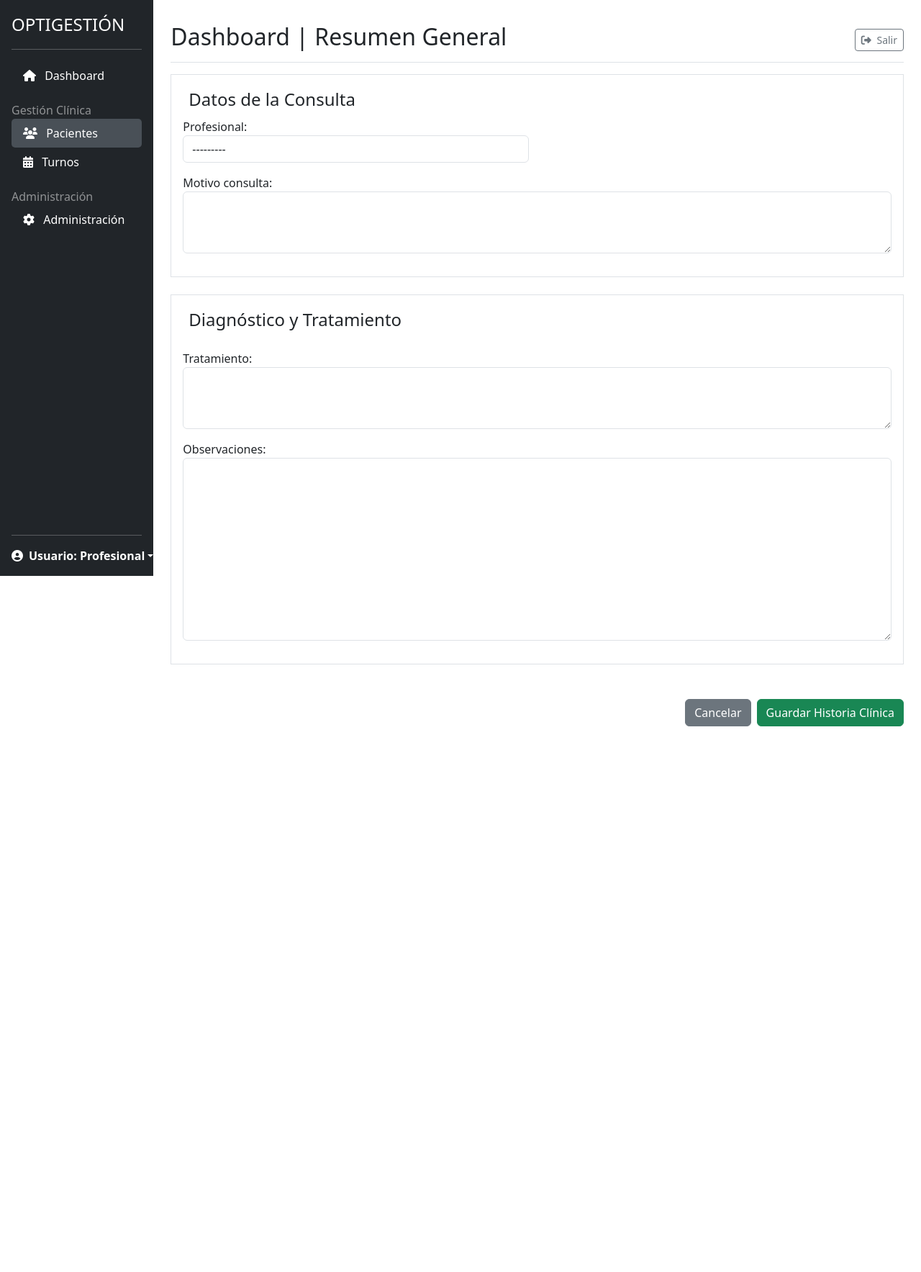
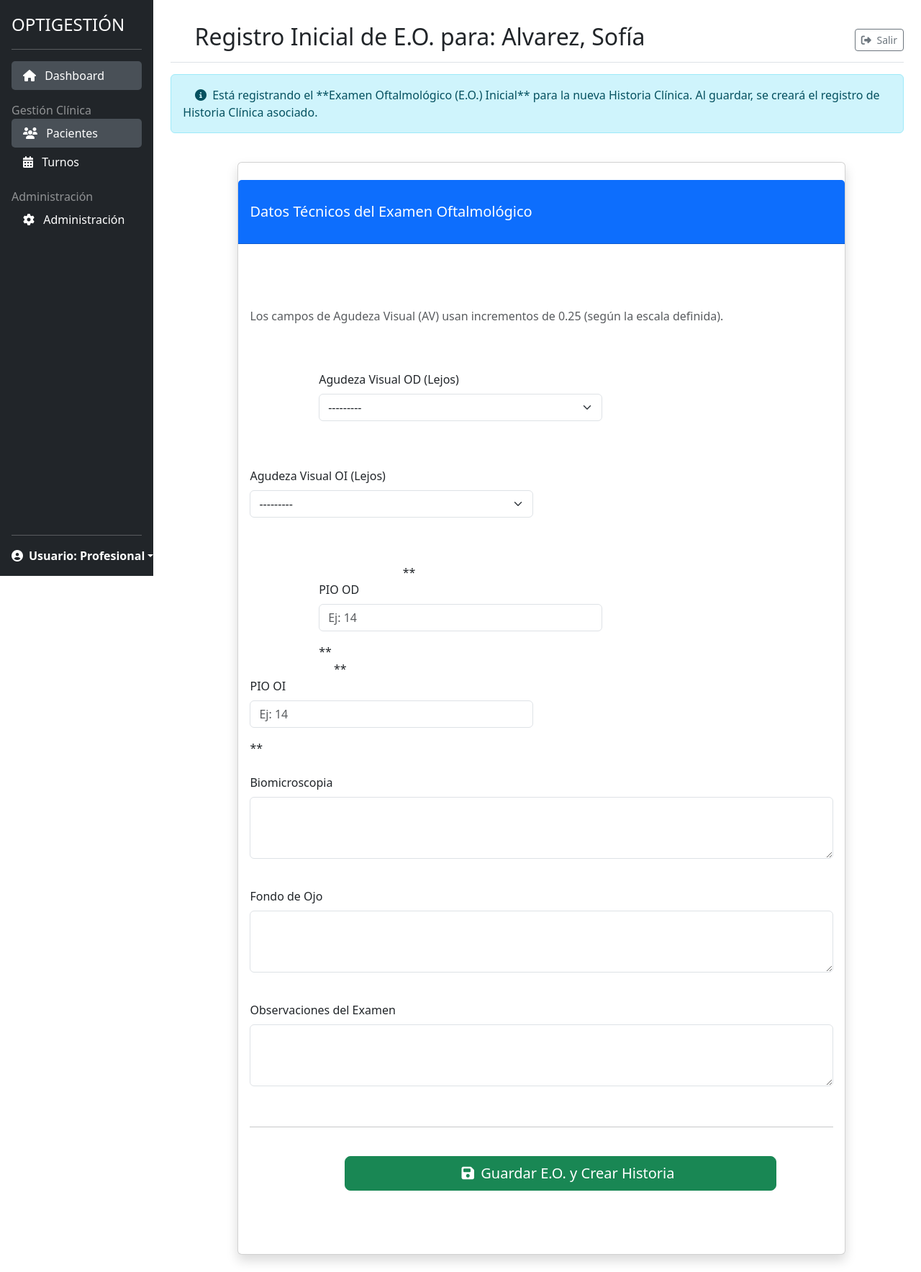
Before and after one commit to yoryelin/consultorio-oftalmologico, a Django app: page /pacientes/4/hc/nuevo/ in a window 1280 px wide. Shown: the whole page at 72% size. Before the commit the page ends 1009 px from the top, so only its background shows below. Run offline with Django 5.2, Linux system fonts and the light colour scheme; a user stored in the database is signed in; data comes from the database, SQL or seed files in the repository; some libraries are stand-ins or nearby versions.

Commit message:
feat(turnos): Finalización de la funcionalidad de la agenda de turnos. Incluye: implementación de FullCalendar, exclusión de fines de semana, corrección de rutas de templates, y adición de formularios de examen y obra social.

```diff
--- a/core/urls.py
+++ b/core/urls.py
@@ -7,13 +7,14 @@ from gestion_clinica.views import DashboardView
 urlpatterns = [
     path('admin/', admin.site.urls),
 
-    # CORRECCIÓN CLAVE: Usamos la inclusión estándar (SIN namespace ni app_name)
-    # Django encontrará el nombre 'logout' aquí.
+    # URLs de autenticación
     path('accounts/', include('django.contrib.auth.urls')),
 
-    # URL de la aplicación principal (Dashboard)
+    # 1. Dashboard (la única URL de gestion_clinica que NO usa el prefijo 'pacientes/')
     path('', DashboardView.as_view(), name='dashboard'),
 
-    # URLs de la aplicación 'gestion_clinica' (Pacientes, Turnos, etc.)
-    path('', include('gestion_clinica.urls')),
+    # 2. URLs de la aplicación 'gestion_clinica' (Pacientes, Turnos, etc.)
+    # ⭐ CORRECCIÓN CLAVE: Prefijamos TODAS las rutas de la app con 'pacientes/'
+    # Esto soluciona la inconsistencia en el log de Django.
+    path('pacientes/', include('gestion_clinica.urls')),
 ]
--- a/gestion_clinica/forms.py
+++ b/gestion_clinica/forms.py
@@ -1,20 +1,37 @@
 from django import forms
 from .models import (
-    Paciente, HistoriaClinica, Profesional, ObraSocial, ExamenOftalmologico
+    # <--- Agregado Turno
+    Paciente, HistoriaClinica, Profesional, ObraSocial, ExamenOftalmologico, Turno
 )
 # ⭐ IMPORTACIÓN DEL MIXIN ⭐
 from .mixins import BaseFormMixin
 
+# ⭐ IMPORTACIONES PARA CRISPY FORMS (TurnoForm) ⭐
+from crispy_forms.helper import FormHelper
+from crispy_forms.layout import Layout, Fieldset, Submit
 
+# --------------------------------------------------------------------------
+# Lógica para la escala de Agudeza Visual (AV) en incrementos de 0.25
+# --------------------------------------------------------------------------
+# Generamos los valores de 0.25 (25) hasta 20.00 (2000)
+# Usamos i / 100 para convertir el entero a flotante para las etiquetas
+AV_CHOICES = [
+    ('', '---------')] + [
+    (str(i / 100), str(i / 100))
+    for i in range(25, 2025, 25)
+]
+
+# --------------------------------------------------------------------------
 # Las clases de formulario ahora heredan primero de BaseFormMixin
 # Esto aplica automáticamente 'form-control' a todos los campos.
+# --------------------------------------------------------------------------
+
 
 class PacienteForm(BaseFormMixin, forms.ModelForm):
     class Meta:
         model = Paciente
         fields = '__all__'
         widgets = {
-            # El datepicker debe mantener su tipo para funcionar, el Mixin añade el estilo.
             'fecha_nacimiento': forms.DateInput(attrs={'type': 'date'}),
         }
 
@@ -25,7 +42,6 @@ class HistoriaClinicaForm(BaseFormMixin, forms.ModelForm):
         fields = '__all__'
         exclude = ('paciente', 'examen',)
         widgets = {
-            # Los textareas reciben form-control del Mixin, solo definimos las filas.
             'motivo_consulta': forms.Textarea(attrs={'rows': 3}),
             'diagnostico': forms.Textarea(attrs={'rows': 3}),
             'tratamiento': forms.Textarea(attrs={'rows': 3}),
@@ -33,11 +49,26 @@ class HistoriaClinicaForm(BaseFormMixin, forms.ModelForm):
 
 
 class ExamenOftalmologicoForm(BaseFormMixin, forms.ModelForm):
+    # ⭐ CAMPOS PERSONALIZADOS CON LA ESCALA INCREMENTAL DE 0.25 ⭐
+    agudeza_visual_od = forms.ChoiceField(
+        choices=AV_CHOICES,
+        required=False,
+        label="Agudeza Visual OD (Lejos)",
+    )
+    agudeza_visual_oi = forms.ChoiceField(
+        choices=AV_CHOICES,
+        required=False,
+        label="Agudeza Visual OI (Lejos)"
+    )
+
     class Meta:
         model = ExamenOftalmologico
         fields = '__all__'
         exclude = ('historia_clinica',)
         widgets = {
+            # ⭐ CORRECCIÓN CLAVE: Usamos los nombres de campo EXACTOS del modelo (pio_od, pio_oi) ⭐
+            'pio_od': forms.TextInput(attrs={'placeholder': 'Ej: 14'}),
+            'pio_oi': forms.TextInput(attrs={'placeholder': 'Ej: 14'}),
             'biomicroscopia': forms.Textarea(attrs={'rows': 3}),
             'fondo_ojo': forms.Textarea(attrs={'rows': 3}),
             'observaciones': forms.Textarea(attrs={'rows': 3}),
@@ -57,3 +88,36 @@ class ObraSocialForm(BaseFormMixin, forms.ModelForm):
     class Meta:
         model = ObraSocial
         fields = '__all__'
+
+# --------------------------------------------------------------------------
+# ⭐ FORMULARIO PARA TURNOS (ETAPA 2) ⭐
+# --------------------------------------------------------------------------
+
+
+class TurnoForm(BaseFormMixin, forms.ModelForm):
+    class Meta:
+        model = Turno
+        fields = ['paciente', 'profesional',
+                  'fecha_hora', 'estado', 'observaciones']
+        # Definimos widgets para mejorar la UX (especialmente para fecha_hora)
+        widgets = {
+            # Usamos 'datetime-local' para un selector de fecha y hora moderno
+            'fecha_hora': forms.DateTimeInput(attrs={'type': 'datetime-local'}),
+            'observaciones': forms.Textarea(attrs={'rows': 3}),
+        }
+
+    def __init__(self, *args, **kwargs):
+        super().__init__(*args, **kwargs)
+        # Usamos FormHelper para configurar el botón de submit (ya que no lo hace el Mixin)
+        self.helper = FormHelper()
+        self.helper.layout = Layout(
+            Fieldset(
+                'Detalles del Turno',
+                'paciente',
+                'profesional',
+                'fecha_hora',
+                'estado',
+                'observaciones',
+            ),
+            Submit('submit', 'Guardar Turno', css_class='btn-success')
+        )
--- a/gestion_clinica/templates/gestion_clinica/base.html
+++ b/gestion_clinica/templates/gestion_clinica/base.html
@@ -17,6 +17,7 @@
     <div class="row min-vh-100">
 
         <div id="sidebar" class="col-md-3 col-lg-2 d-md-block bg-dark sidebar collapse p-0">
+            {% comment %} (Contenido omitido por brevedad, pero debe mantenerse completo) {% endcomment %}
             <div class="d-flex flex-column flex-shrink-0 p-3 text-white bg-dark min-vh-100">
                 <a href="{% url 'pacientes:dashboard' %}" class="d-flex align-items-center mb-3 mb-md-0 me-md-auto text-white text-decoration-none">
                     <span class="fs-4">OPTIGESTIÓN</span>
@@ -25,7 +26,7 @@
 
                 <ul class="nav flex-column mb-auto">
                     <li class="nav-item">
-                        <a class="nav-link text-white {% if request.path == '/' %}active bg-secondary{% endif %}"
+                        <a class="nav-link text-white {% if request.path|slice:":10" == '/pacientes' %}active bg-secondary{% endif %}"
                            href="{% url 'pacientes:dashboard' %}">
                             <i class="fas fa-home me-2"></i> Dashboard
                         </a>
@@ -34,14 +35,14 @@
                     <li class="nav-header mt-3 text-white-50">Gestión Clínica</li>
 
                     <li class="nav-item">
-                        <a class="nav-link text-white {% if request.path|slice:":10" == '/pacientes' %}active bg-secondary{% endif %}"
+                        <a class="nav-link text-white {% if request.path|slice:":10" == '/pacientes' and request.path|slice:"11:15" != 'turn' %}active bg-secondary{% endif %}"
                            href="{% url 'pacientes:lista_pacientes' %}">
                             <i class="fas fa-users me-2"></i> Pacientes
                         </a>
                     </li>
 
                     <li class="nav-item">
-                        <a class="nav-link text-white {% if request.path|slice:":7" == '/turnos' %}active bg-secondary{% endif %}"
+                        <a class="nav-link text-white {% if 'turnos' in request.path %}active bg-secondary{% endif %}"
                            href="{% url 'pacientes:lista_turnos' %}">
                             <i class="fas fa-calendar-alt me-2"></i> Turnos
                         </a>
@@ -50,7 +51,7 @@
                     <li class="nav-header mt-3 text-white-50">Administración</li>
 
                     <li class="nav-item">
-                        <a class="nav-link text-white" href="#">
+                        <a class="nav-link text-white" href="{% url 'admin:index' %}">
                             <i class="fas fa-cog me-2"></i> Administración
                         </a>
                     </li>
@@ -91,5 +92,9 @@
 
 <script src="{% static 'js/bootstrap.bundle.min.js' %}"></script>
 
+{# ⭐ ESTO ES LO NUEVO: EL BLOQUE PARA CÓDIGO JS ESPECÍFICO DE LA PÁGINA ⭐ #}
+{% block extra_js %}
+{% endblock extra_js %}
+
 </body>
 </html>
--- /dev/null
+++ b/gestion_clinica/templates/gestion_clinica/examen_oftalmologico_first_form.html
@@ -0,0 +1,66 @@
+{% extends "gestion_clinica/base.html" %}
+{% load crispy_forms_tags %}
+
+{% block title %}E.O. Inicial para {{ paciente.apellido }}, {{ paciente.nombre }}{% endblock title %}
+
+{% block title_heading %}
+    Registro Inicial de E.O. para: {{ paciente.apellido }}, {{ paciente.nombre }}
+{% endblock title_heading %}
+
+{% block content %}
+
+<div class="alert alert-info">
+    <i class="fas fa-info-circle me-1"></i> Está registrando el **Examen Oftalmológico (E.O.) Inicial** para la nueva Historia Clínica. Al guardar, se creará el registro de Historia Clínica asociado.
+</div>
+
+<div class="row justify-content-center">
+    <div class="col-lg-10">
+        <div class="card shadow">
+            <div class="card-header bg-primary text-white">
+                <h5 class="mb-0">Datos Técnicos del Examen Oftalmológico</h5>
+            </div>
+            <div class="card-body">
+                <form method="post">
+                    {% csrf_token %}
+
+                    <p class="text-muted">Los campos de Agudeza Visual (AV) usan incrementos de 0.25 (según la escala definida).</p>
+
+                    {# Fila para Agudeza Visual #}
+                    <div class="row">
+                        <div class="col-md-6">
+                            {{ form.agudeza_visual_od|as_crispy_field }}
+                        </div>
+                        <div class="col-md-6">
+                            {{ form.agudeza_visual_oi|as_crispy_field }}
+                        </div>
+                    </div>
+
+                    {# Fila para Presión Intraocular (CORREGIDO: pio_od y pio_oi) #}
+                    <div class="row">
+                        <div class="col-md-6">
+                            **{{ form.pio_od|as_crispy_field }}**
+                        </div>
+                        <div class="col-md-6">
+                            **{{ form.pio_oi|as_crispy_field }}**
+                        </div>
+                    </div>
+
+                    {# Textareas #}
+                    {{ form.biomicroscopia|as_crispy_field }}
+                    {{ form.fondo_ojo|as_crispy_field }}
+                    {{ form.observaciones|as_crispy_field }}
+
+                    <hr>
+
+                    <div class="d-flex justify-content-end">
+                        <button type="submit" class="btn btn-success btn-lg">
+                            <i class="fas fa-save me-1"></i> Guardar E.O. y Crear Historia
+                        </button>
+                    </div>
+                </form>
+            </div>
+        </div>
+    </div>
+</div>
+
+{% endblock content %}
--- a/gestion_clinica/urls.py
+++ b/gestion_clinica/urls.py
@@ -1,45 +1,53 @@
-# gestion_clinica/urls.py
-
 from django.urls import path
 from .views import (
     DashboardView,
     PacienteListView, PacienteDetailView, PacienteCreateView, PacienteUpdateView,
     HistoriaClinicaCreateView, HistoriaClinicaUpdateView,
+    ExamenOftalmologicoFirstCreateView,
     ExamenOftalmologicoUpdateView,
     ProfesionalCreateView, ObraSocialCreateView,
-    TurnoListView, TurnoCreateView,  # ⭐ Nuevo: Importar vistas de Turnos ⭐
+    TurnoListView, TurnoCreateView,
+    TurnosJsonView,
+    TurnoDetailView,  # <--- NUEVA VISTA IMPORTADA
 )
 
 app_name = 'pacientes'
 
 urlpatterns = [
-    # --- Rutas de Gestión Principal ---
+    # --- Rutas de Gestión Principal (Raíz de la app: /pacientes/) ---
     path('', DashboardView.as_view(), name='dashboard'),
 
-    # --- Rutas de Pacientes ---
-    path('pacientes/', PacienteListView.as_view(), name='lista_pacientes'),
-    path('pacientes/nuevo/', PacienteCreateView.as_view(), name='crear_paciente'),
-    path('pacientes/<int:pk>/', PacienteDetailView.as_view(),
+    # --- Rutas de Pacientes (Quitamos el prefijo 'pacientes/') ---
+    path('lista/', PacienteListView.as_view(), name='lista_pacientes'),
+    path('nuevo/', PacienteCreateView.as_view(), name='crear_paciente'),
+    path('<int:pk>/', PacienteDetailView.as_view(),
          name='detalle_paciente'),
-    path('pacientes/<int:pk>/editar/',
+    path('<int:pk>/editar/',
          PacienteUpdateView.as_view(), name='editar_paciente'),
 
-    # --- Rutas de Historia Clínica y Examen ---
-    path('pacientes/<int:paciente_pk>/hc/nuevo/',
-         HistoriaClinicaCreateView.as_view(), name='crear_historia_clinica'),
+    # --- Rutas de Historia Clínica y Examen (Quitamos el prefijo 'pacientes/') ---
+    path('<int:paciente_pk>/hc/nuevo/',
+         ExamenOftalmologicoFirstCreateView.as_view(), name='crear_historia_clinica'),
+
     path('hc/<int:pk>/editar/', HistoriaClinicaUpdateView.as_view(),
          name='editar_historia_clinica'),
     path('hc/<int:hc_pk>/examen/editar/', ExamenOftalmologicoUpdateView.as_view(),
          name='editar_examen_oftalmologico'),
 
-    # --- Rutas de Catálogo (Uso interno) ---
+    # --- Rutas de Catálogo ---
     path('profesionales/nuevo/', ProfesionalCreateView.as_view(),
          name='crear_profesional'),
     path('obrasocial/nuevo/', ObraSocialCreateView.as_view(),
          name='crear_obra_social'),
 
-    # ⭐ RUTAS DE TURNOS (Objetivo 2.2) ⭐
+    # ⭐ RUTAS DE TURNOS ⭐
     path('turnos/', TurnoListView.as_view(), name='lista_turnos'),
     path('turnos/nuevo/', TurnoCreateView.as_view(), name='crear_turno'),
-    # Nota: Las vistas de Detalle y Edición del Turno las haremos más adelante.
+
+    # ⭐ AÑADIDA: RUTA DE DETALLE DE TURNO (SOLUCIÓN AL ERROR 500) ⭐
+    path('turnos/<int:pk>/detalle/',
+         TurnoDetailView.as_view(), name='detalle_turno'),
+
+    # ⭐ URL para el API de FullCalendar ⭐
+    path('turnos/api/json/', TurnosJsonView.as_view(), name='turnos_json_api'),
 ]
--- a/gestion_clinica/views.py
+++ b/gestion_clinica/views.py
@@ -5,11 +5,16 @@ from django.views.generic import (
 from django.urls import reverse_lazy, reverse
 from django.contrib.auth.mixins import LoginRequiredMixin
 from django.utils import timezone  # Necesario para filtrar turnos
+# ⭐ NUEVA IMPORTACIÓN para transacciones atómicas
+from django.db import transaction
+# ⭐ NUEVAS IMPORTACIONES para la vista JSON de Turnos ⭐
+from django.http import JsonResponse
+
 from .models import (
     Paciente, HistoriaClinica, ExamenOftalmologico, Profesional, ObraSocial, Turno
 )
 from .forms import (
-    PacienteForm, HistoriaClinicaForm, ExamenOftalmologicoForm, ProfesionalForm, ObraSocialForm
+    PacienteForm, HistoriaClinicaForm, ExamenOftalmologicoForm, ProfesionalForm, ObraSocialForm, TurnoForm
 )
 
 # -------------------------------------------------------------
@@ -64,9 +69,12 @@ class PacienteDetailView(LoginRequiredMixin, DetailView):
 
 class PacienteCreateView(LoginRequiredMixin, CreateView):
     model = Paciente
-    form_class = PacienteForm  # Usamos el formulario del archivo forms.py
+    form_class = PacienteForm
     template_name = 'gestion_clinica/paciente_form.html'
-    success_url = reverse_lazy('pacientes:lista_pacientes')
+
+    def get_success_url(self):
+        # Redirige a la creación del turno, pasando el ID del paciente como parámetro GET.
+        return reverse('pacientes:crear_turno') + f'?paciente_id={self.object.pk}'
 
 
 class PacienteUpdateView(LoginRequiredMixin, UpdateView):
@@ -83,6 +91,59 @@ class PacienteUpdateView(LoginRequiredMixin, UpdateView):
 # -------------------------------------------------------------
 
 
+class ExamenOftalmologicoFirstCreateView(LoginRequiredMixin, CreateView):
+    """
+    Vista prioritaria para la primera consulta. Utiliza el formulario de E.O.
+    para crear primero el E.O. y luego la Historia Clínica (HC) asociada.
+    """
+    model = ExamenOftalmologico
+    form_class = ExamenOftalmologicoForm
+    template_name = 'gestion_clinica/examen_oftalmologico_first_form.html'
+
+    def get_context_data(self, **kwargs):
+        context = super().get_context_data(**kwargs)
+        context['paciente'] = get_object_or_404(
+            Paciente, pk=self.kwargs['paciente_pk'])
+        return context
+
+    def form_valid(self, form):
+        paciente = get_object_or_404(Paciente, pk=self.kwargs['paciente_pk'])
+
+        profesional_asignado = None
+        try:
+            profesional_asignado = self.request.user.profesional
+        except AttributeError:
+            try:
+                profesional_asignado = Profesional.objects.first()
+            except Profesional.DoesNotExist:
+                profesional_asignado = None
+        except Profesional.DoesNotExist:
+            try:
+                profesional_asignado = Profesional.objects.first()
+            except Profesional.DoesNotExist:
+                profesional_asignado = None
+
+        with transaction.atomic():
+            # 1. Crear la Historia Clínica (el "contenedor")
+            historia_clinica = HistoriaClinica.objects.create(
+                paciente=paciente,
+                profesional=profesional_asignado,
+                motivo_consulta="Registro Inicial (E.O. Prioritario)",
+                diagnostico="Pendiente de evaluación",
+                tratamiento="Pendiente de indicación",
+            )
+
+            # 2. Asignar la HC al Examen y guardarlo
+            form.instance.historia_clinica = historia_clinica
+            self.object = form.save()
+
+        return redirect(self.get_success_url())
+
+    def get_success_url(self):
+        # Redirige al detalle del paciente después de crear HC y E.O.
+        return reverse('pacientes:detalle_paciente', kwargs={'pk': self.kwargs['paciente_pk']})
+
+
 class HistoriaClinicaCreateView(LoginRequiredMixin, CreateView):
     model = HistoriaClinica
     form_class = HistoriaClinicaForm
@@ -90,7 +151,6 @@ class HistoriaClinicaCreateView(LoginRequiredMixin, CreateView):
 
     def get_context_data(self, **kwargs):
         context = super().get_context_data(**kwargs)
-        # Aseguramos que el paciente se muestre en el formulario
         context['paciente'] = get_object_or_404(
             Paciente, pk=self.kwargs['paciente_pk'])
         return context
@@ -125,7 +185,6 @@ class ExamenOftalmologicoUpdateView(LoginRequiredMixin, UpdateView):
     form_class = ExamenOftalmologicoForm
     template_name = 'gestion_clinica/examen_oftalmologico_form.html'
 
-    # Sobrescribimos get_object para que use el hc_pk en lugar del pk del examen
     def get_object(self, queryset=None):
         hc = get_object_or_404(HistoriaClinica, pk=self.kwargs['hc_pk'])
         # Intenta obtener el examen existente o crea uno nuevo si no existe
@@ -151,7 +210,6 @@ class ProfesionalCreateView(LoginRequiredMixin, CreateView):
     model = Profesional
     form_class = ProfesionalForm
     template_name = 'gestion_clinica/profesional_form.html'
-    # Retornamos al listado de pacientes por simplicidad, aunque lo ideal es al detalle del paciente
     success_url = reverse_lazy('pacientes:lista_pacientes')
 
 
@@ -159,10 +217,10 @@ class ObraSocialCreateView(LoginRequiredMixin, CreateView):
     model = ObraSocial
     form_class = ObraSocialForm
     template_name = 'gestion_clinica/obra_social_form.html'
-    success_url = reverse_lazy('pacientes:lista_pacientes')
+    success_url = reverse_lazy('pacientes:crear_turno')
 
 # -------------------------------------------------------------
-# ⭐ 6. VISTAS PARA GESTIÓN DE TURNOS (Objetivo 2.2) ⭐
+# ⭐ 6. VISTAS PARA GESTIÓN DE TURNOS (ETAPA 2) ⭐
 # -------------------------------------------------------------
 
 
@@ -172,10 +230,8 @@ class TurnoListView(LoginRequiredMixin, ListView):
     template_name = 'gestion_clinica/turno_list.html'
     context_object_name = 'turnos'
 
-    # Sobrescribimos get_queryset para filtrar por la fecha actual o futura
     def get_queryset(self):
         # Muestra solo turnos a partir de la fecha y hora actual, ordenados por fecha
-        # Usamos filter(fecha_hora__date__gte=timezone.localdate()) para incluir el día actual
         return Turno.objects.filter(fecha_hora__gte=timezone.now()).order_by('fecha_hora')
 
     def get_context_data(self, **kwargs):
@@ -187,13 +243,66 @@ class TurnoListView(LoginRequiredMixin, ListView):
 
 
 class TurnoCreateView(LoginRequiredMixin, CreateView):
-    """Permite crear un nuevo turno."""
+    """Permite crear un nuevo turno y maneja la preselección del paciente."""
     model = Turno
+    form_class = TurnoForm
     template_name = 'gestion_clinica/turno_form.html'
-    # Importante: Usamos el campo fecha_hora que acepta fecha y tiempo
-    fields = ['paciente', 'profesional',
-              'fecha_hora', 'estado', 'observaciones']
+    success_url = reverse_lazy('pacientes:lista_turnos')
 
-    def get_success_url(self):
-        # Redirigir al listado de turnos después de crear uno nuevo
-        return reverse_lazy('pacientes:lista_turnos')
+    def get_initial(self):
+        initial = super().get_initial()
+        paciente_id = self.request.GET.get('paciente_id')
+
+        if paciente_id:
+            initial['paciente'] = paciente_id
+
+        return initial
+
+
+# ⭐ VISTA DE DETALLE DE TURNO (AÑADIDA PARA RESOLVER NoReverseMatch) ⭐
+class TurnoDetailView(LoginRequiredMixin, DetailView):
+    """Muestra los detalles de un turno."""
+    model = Turno
+    template_name = 'gestion_clinica/turno_detail.html'
+    context_object_name = 'turno'
+
+
+# ⭐ VISTA PARA EL API DEL CALENDARIO (FULLCALENDAR) ⭐
+class TurnosJsonView(LoginRequiredMixin, ListView):
+    """
+    Devuelve los turnos en formato JSON para ser consumidos por FullCalendar.
+    """
+    model = Turno
+
+    def get_queryset(self):
+        queryset = super().get_queryset().exclude(estado='CANCELADO')
+        return queryset
+
+    def render_to_response(self, context, **response_kwargs):
+        turnos = self.get_queryset()
+        eventos = []
+
+        for turno in turnos:
+            # FullCalendar necesita un diccionario con campos específicos
+            eventos.append({
+                'id': turno.pk,
+                'title': f'{turno.paciente.apellido}, {turno.paciente.nombre}',
+                'start': turno.fecha_hora.isoformat(),
+                'end': turno.fecha_hora.isoformat(),
+                'allDay': False,
+                'color': self.get_color_for_estado(turno.estado),
+                # ESTO YA NO FALLARÁ
+                'url': reverse('pacientes:detalle_turno', kwargs={'pk': turno.pk}),
+            })
+
+        return JsonResponse(eventos, safe=False)
+
+    def get_color_for_estado(self, estado):
+        """Asigna un color CSS basado en el estado del turno."""
+        colores = {
+            'PENDIENTE': '#007bff',
+            'CONFIRMADO': '#ffc107',
+            'ATENDIDO': '#28a745',
+            'CANCELADO': '#dc3545',
+        }
+        return colores.get(estado, '#6c757d')
```
Also changed, not shown: gestion_clinica/templates/gestion_clinica/obra_social_form.html (added, +38 -0 lines), gestion_clinica/templates/gestion_clinica/paciente_detail.html (+11 -12 lines), gestion_clinica/templates/gestion_clinica/turno_form.html (+26 -3 lines), gestion_clinica/templates/gestion_clinica/turno_list.html (+56 -1 lines), db.sqlite3.
